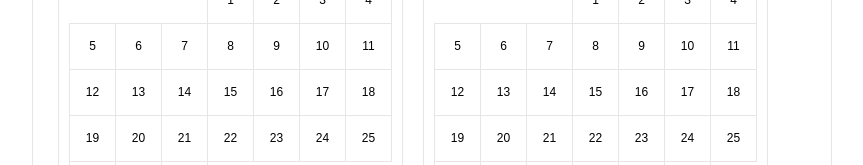
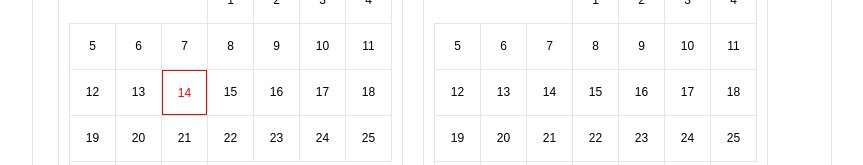
Before and after one commit to heptaluan/calendar, a plain HTML site: page Web/index.html in a window 1280 px wide. Shown: the part 185-350 px from the top of the page, without its empty margins (208-1071 px from the left). Drawn offline with nearby package versions, Linux system fonts and the light colour scheme.

Commit message:
Update index.css

```diff
--- a/Web/css/index.css
+++ b/Web/css/index.css
@@ -16,7 +16,7 @@ i,b,em{font-style:normal;}
 .dateList .week {overflow: hidden;}
 .dateList .week span {width: 45px;height: 45px;line-height: 45px;float: left;text-align: center;box-sizing: border-box;}
 .dateList .day {overflow: hidden;margin-top: 10px;padding-right: 1px;padding-bottom: 1px;}
-.dateList .day span {width: 45px;height: 45px;line-height: 45px;border: 1px solid #e6e6e6;float: left;text-align: center;margin-right: -1px;margin-bottom: -1px;display: inline-block;}
+.dateList .day span {width: 45px;height: 45px;line-height: 45px;border: 1px solid #e6e6e6;float: left;text-align: center;margin-right: -1px;margin-bottom: -1px;display: inline-block; cursor: pointer;}
 .dateList .day span i {display: inline-block;width: 100%;height: 100%;box-sizing: border-box;}
 
 /* 日历中用到的样式 */
@@ -32,4 +32,4 @@ i,b,em{font-style:normal;}
 .start {background: #666;}
 .end {background: #666;}
 .interval {background: #999;}
-.unClick {color: #ccc;}
+.changeToday {color: red; border: 1px solid red;}
```
